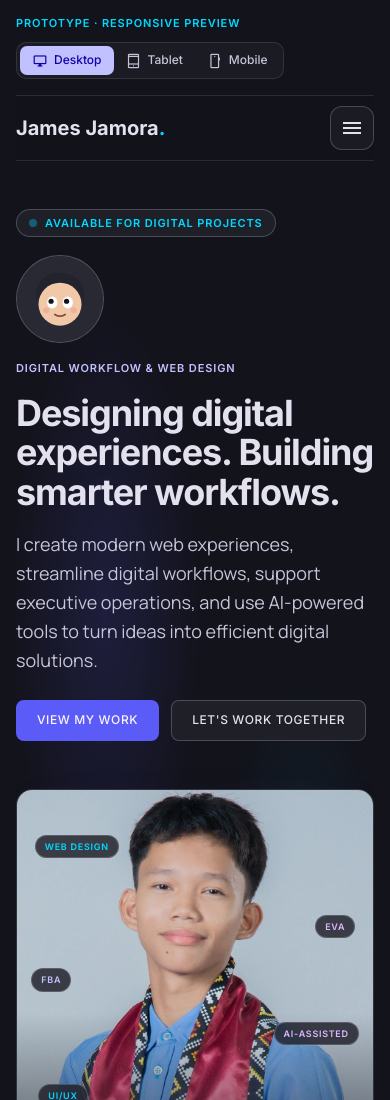
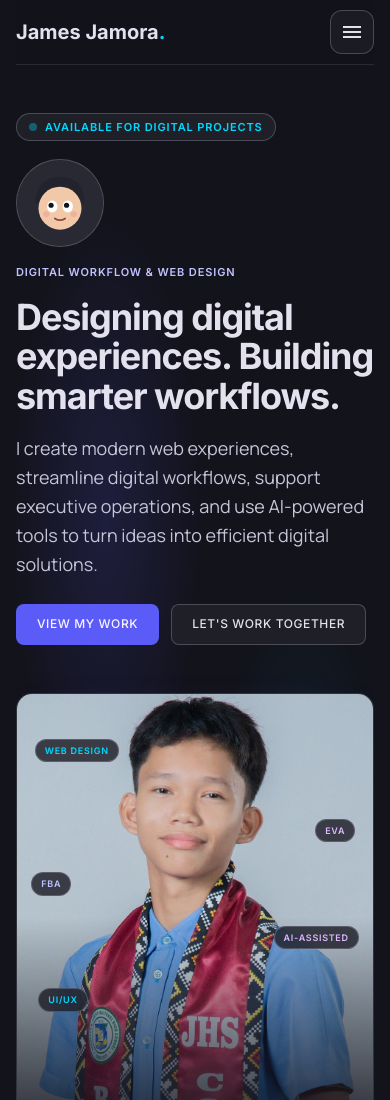
Before and after one commit to Lucifery123/James-Jamora-Website, a plain HTML site: page index.html in a window 390 px wide. Shown: the top 1100 px of the page. Drawn offline with nearby package versions, Linux system fonts and the light colour scheme.

Commit message:
Remove the responsive preview switcher bar
Co-Authored-By: Claude Haiku 5.5 <noreply@anthropic.com>
Claude-Session: https://claude.ai/code/session_013yUcdkBPPBVWTFWAnH7VN3

```diff
--- a/index.html
+++ b/index.html
@@ -347,14 +347,6 @@ footer { border-top: 1px solid var(--line); background: var(--bg); }
 
 <div class="stage" data-device="desktop" id="stage">
 
-<div class="wrap proto-bar">
-  <span class="label c-cyan">Prototype · Responsive preview</span>
-  <div class="seg" role="group" aria-label="Preview width">
-    <button type="button" data-device-btn="desktop" aria-pressed="true"><span class="material-symbols-outlined">desktop_windows</span>Desktop</button>
-    <button type="button" data-device-btn="tablet" aria-pressed="false"><span class="material-symbols-outlined">tablet_mac</span>Tablet</button>
-    <button type="button" data-device-btn="mobile" aria-pressed="false"><span class="material-symbols-outlined">smartphone</span>Mobile</button>
-  </div>
-</div>
 
 <header class="site-header">
   <div class="wrap nav-row">
```
